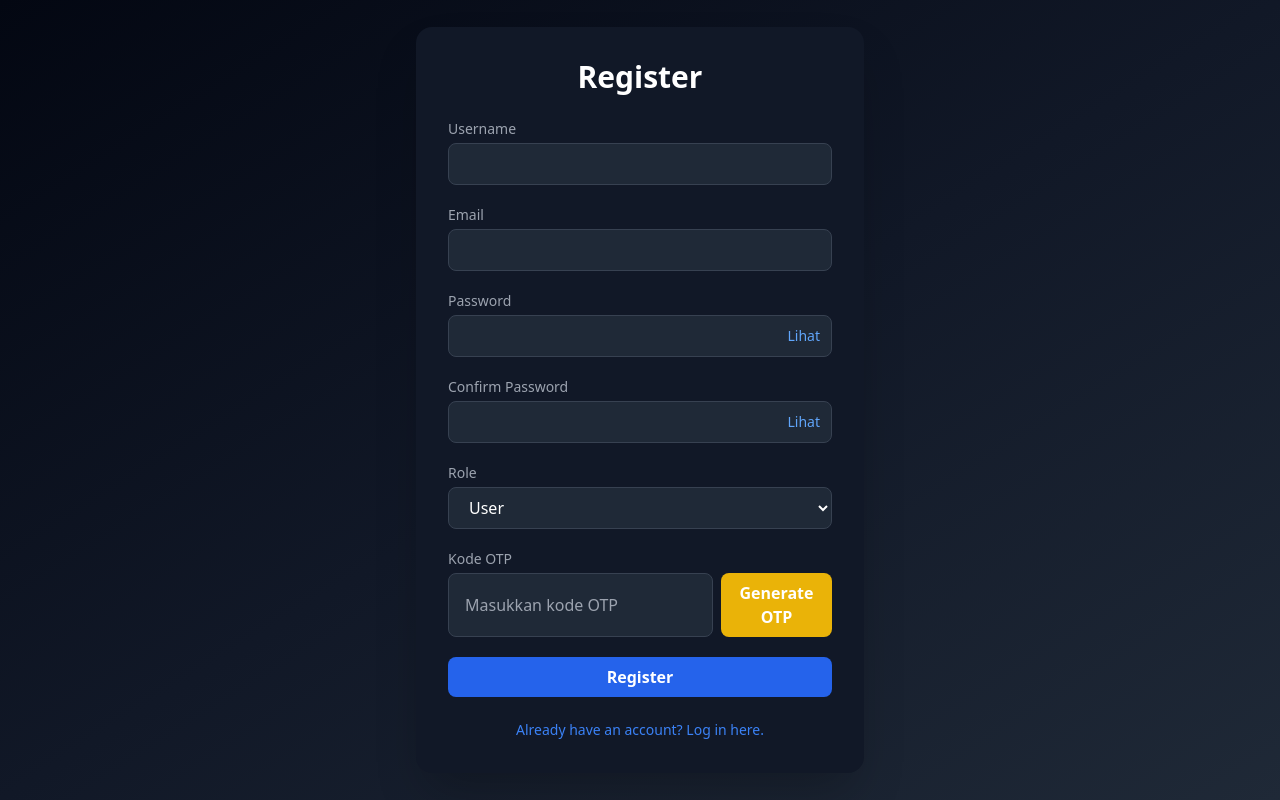
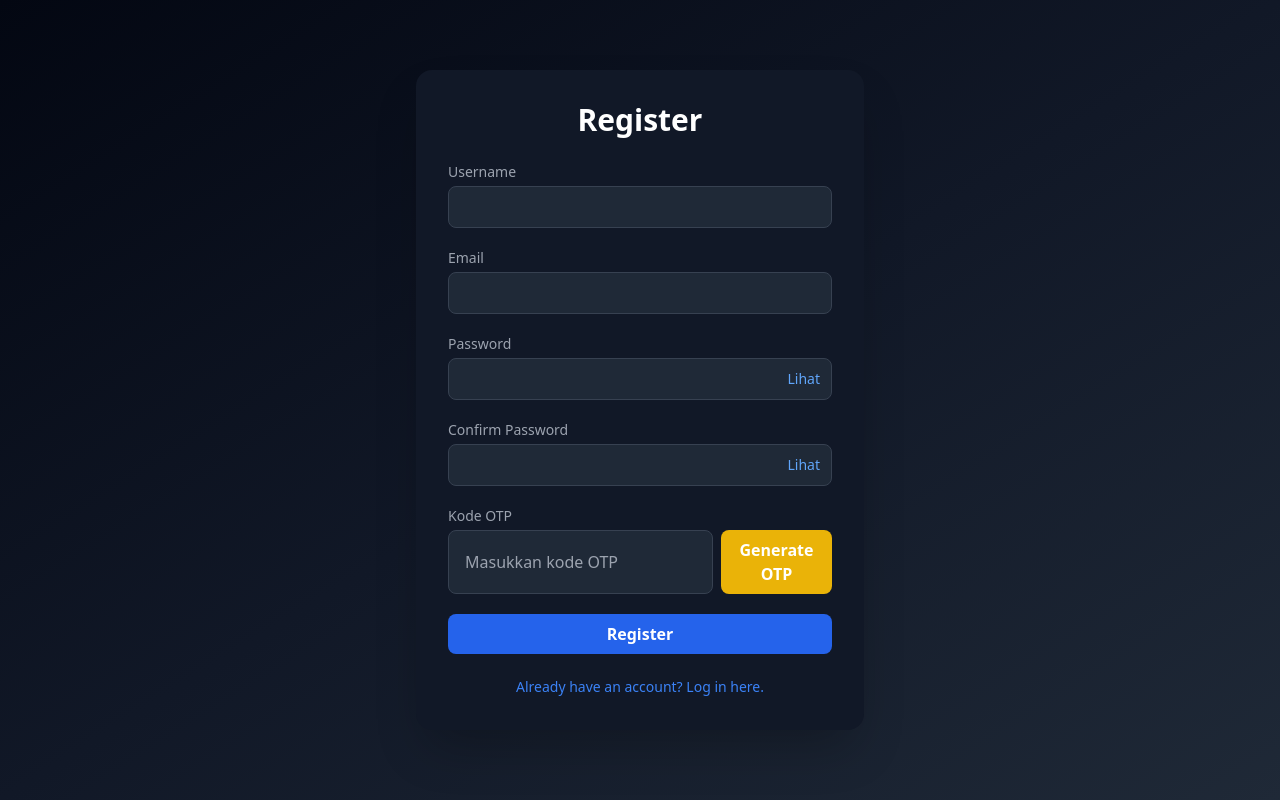
Before and after one commit to Sawaluddin-JR/Recrutment_Test, a React (Vite) app in the folder website/: page /register in a window 1280 px wide. Built offline with nearby package versions, Linux system fonts and the light colour scheme.

Commit message:
Delete option Admin

```diff
--- a/website/src/components/RegisterForm.jsx
+++ b/website/src/components/RegisterForm.jsx
@@ -128,7 +128,7 @@ const RegisterForm = ({ title, subtitle, buttonText, darkMode, onBackToLogin })
             </button>
           </div>
         </div>
-        <div>
+        {/* <div>
           <label className={`block ${label} text-sm mb-1`}>Role</label>
           <select
             className={`w-full px-4 py-2 rounded-lg ${inputBg} border focus:outline-none focus:ring-2 focus:ring-blue-500`}
@@ -138,9 +138,9 @@ const RegisterForm = ({ title, subtitle, buttonText, darkMode, onBackToLogin })
           >
             <option value="USER">User</option>
             <option value="ADMIN">Admin</option>
-            {/* <option value="MODERATOR">Moderator</option> */}
           </select>
-        </div>
+        </div> */}
+        <input type="hidden" value="USER" name="role" />
         <div>
           <label className={`block ${label} text-sm mb-1`}>Kode OTP</label>
           <div className="flex gap-2">
```
